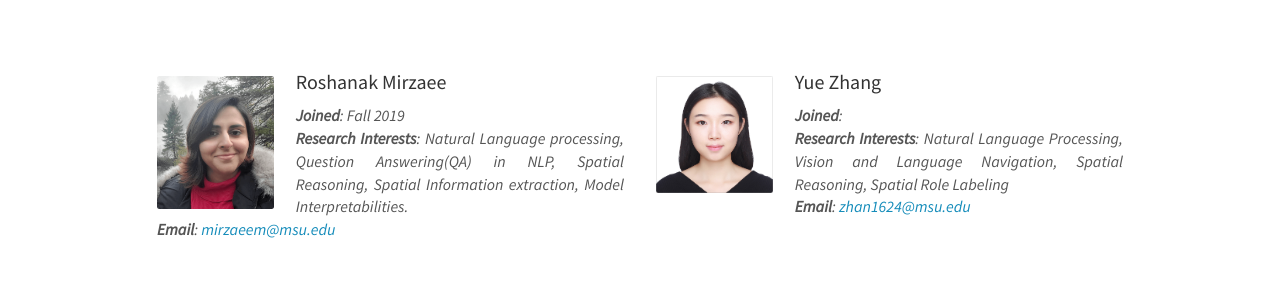
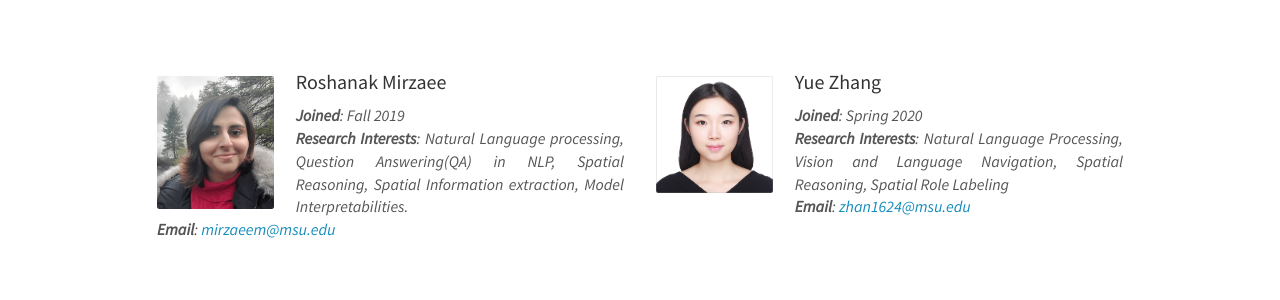
Before and after one commit to HLR/HLR.github.io, a Jekyll site: the page built from _pages/team.md, in a window 1280 px wide and 900 px high, scrolled down 2002 px. Shown: the part 155-455 px from the top of the window. Built offline with Jekyll 4.4.1, drawn with Linux system fonts in a browser that asks for light colours; nearby versions of some CDN libraries.

Commit message:
Update phd_students.yml

```diff
--- a/_data/phd_students.yml
+++ b/_data/phd_students.yml
@@ -41,6 +41,7 @@
   research_interest: Natural Language Processing, Vision and Language Navigation, Spatial Reasoning, Spatial Role Labeling
   email: zhan1624@msu.edu
   webpage: https://www.egr.msu.edu/~zhan1624/
+  joined: Spring 2020
 
 - name: Darius Nafar
   photo: Darius.jpg
```
